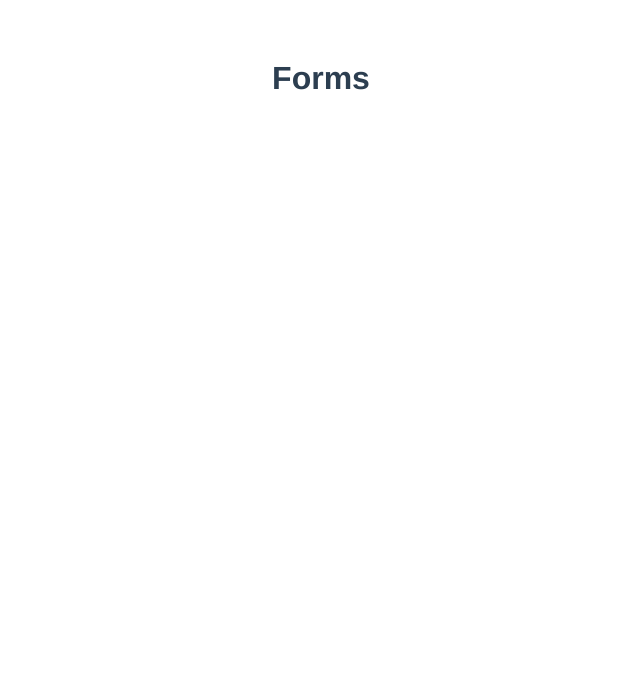
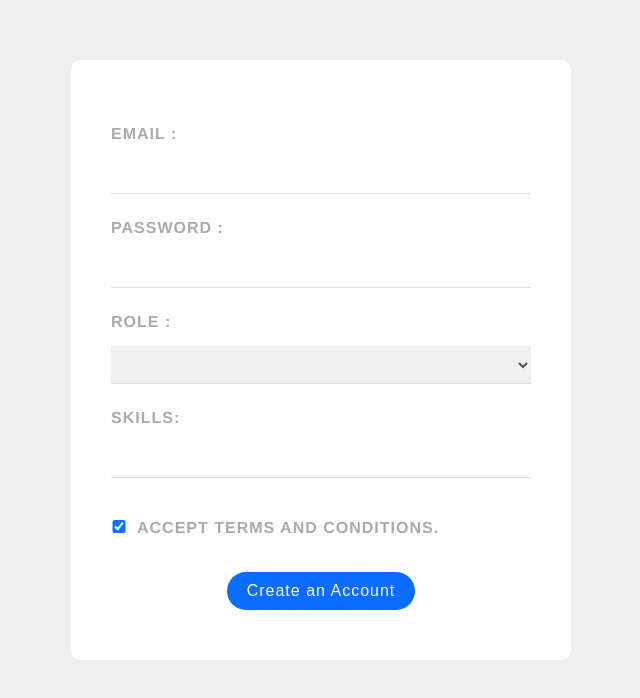
Before and after one commit to obnux/vue, a Vue app: page / in a window 1280 px wide. Shown: the top 698 px of the page, without its empty margins (319-959 px from the left). Built offline with nearby package versions, Linux system fonts and the light colour scheme.

Commit message:
add Form with validation

```diff
--- a/src/App.vue
+++ b/src/App.vue
@@ -1,15 +1,17 @@
 <template>
-  <h1>Forms</h1>
 
+  <SignupForm />
 </template>
 
 <script>
+
+import SignupForm from './components/SignupForm';
 
 
 export default {
   name: 'App',
   components: {
-
+    SignupForm
   },
   data ()
   {
@@ -31,6 +33,12 @@
   margin-top: 60px;
 }
 
+body {
+  margin: 0;
+  background-color: #eee;
+
+}
+
 button {
   background-color: #0faf87;
   color: white;
--- /dev/null
+++ b/src/components/SignupForm.vue
@@ -0,0 +1,185 @@
+<template>
+  <div>
+    <form @submit.prevent="submit" autocomplete="off">
+      <label>Email : </label>
+      <input autocomplete="chrome-off" v-model="email" type="email" name="email" id="email">
+
+
+      <label>Password : </label>
+      <input autocomplete="chrome-off" v-model="password" type="Password" name="Password" id="Password">
+      <p v-if="passwordError.length" class="error">{{this.passwordError}}</p>
+
+      <label>Role : </label>
+      <select v-model="role">
+        <option disabled value="">Please select one</option>
+        <option value="developer">Web Developer</option>
+        <option value="designer">Designer</option>
+      </select>
+
+
+      <label>Skills:</label>
+      <input type="text" v-model="tempSkill" @keyup="addToSkills">
+      <ul>
+        <li class="tag" v-for="item in skills" :key="item">
+          <span @click="deleteSkill(item)">
+            {{item}}
+          </span>
+
+        </li>
+      </ul>
+
+
+      <div class="terms">
+        <input v-model="terms" id="temrs" type="checkbox" required>
+        <label for="temrs">Accept terms and conditions.</label>
+      </div>
+
+      <div class="submit">
+        <button type="submit">Create an Account</button>
+      </div>
+    </form>
+
+  </div>
+</template>
+
+<script>
+
+export default {
+  /* setup ()
+  {
+
+
+    return {};
+  } */
+
+  data ()
+  {
+    return {
+      tempSkill: null,
+      email: null,
+      password: null,
+      role: null,
+      terms: true,
+      skills: [],
+      passwordError: ""
+    };
+  },
+  methods: {
+    addToSkills ( e )
+    {
+
+      if ( e.target.value && e.key == "Enter" )
+      {
+        if ( !this.skills.includes( this.tempSkill.toLowerCase() ) && !this.skills.includes( this.tempSkill.toUpperCase() ) )
+        {
+          this.skills.push( this.tempSkill );
+
+          this.skills.sort( function ( a, b )
+          {
+            if ( a.toLowerCase() < b.toLowerCase() ) return -1;
+            if ( a.toLowerCase() > b.toLowerCase() ) return 1;
+            return 0;
+          } );
+        }
+        this.tempSkill = '';
+      }
+    },
+    deleteSkill ( skill )
+    {
+      this.skills = this.skills.filter( ( item ) => skill.toUpperCase() !== item.toUpperCase() );
+    },
+    submit ()
+    {
+      // validate Password
+      this.passwordError = this.password.length > 5 ? "" : "Password must be at least 6 chars long !!";
+
+      console.log(this.skills);
+
+      return true;
+    }
+  },
+};
+</script>
+
+<style  scoped>
+form {
+  max-width: 420px;
+  margin: 30px auto;
+  background-color: white;
+  text-align: left;
+  padding: 40px;
+  border-radius: 10px;
+}
+
+label {
+  color: #aaa;
+  display: inline-block;
+  margin: 25px 0 15px;
+  text-transform: uppercase;
+  letter-spacing: 1px;
+  font-weight: bold;
+}
+
+input,
+select {
+  display: block;
+  padding: 10px 6px;
+  width: 100%;
+  box-sizing: border-box;
+  border: none;
+  border-bottom: 1px solid #ddd;
+  color: #555;
+}
+
+input.error {
+  border-bottom-color: #ff0062;
+}
+
+input[type="checkbox"] {
+  display: inline-block;
+  width: 16px;
+  margin: 0 10px 0 0;
+  position: relative;
+  top: 0;
+}
+
+ul {
+  padding: 0;
+}
+
+.pill,
+.tag {
+  display: inline-block;
+  margin: 20px 10px 0 0;
+  padding: 6px 12px;
+  background-color: #eee;
+  border-radius: 20px;
+  font-size: 12px;
+  letter-spacing: 1px;
+  font-weight: bold;
+  color: #777;
+  cursor: pointer;
+}
+
+button {
+  background-color: #0b6dff;
+  border: 0;
+  padding: 10px 20px;
+  margin-top: 20px;
+  color: white;
+  border-radius: 20px;
+}
+
+.submit {
+  text-align: center;
+}
+
+.error {
+  color: #ff0062;
+  margin-top: 10px;
+  font-size: 0.8em;
+  font-weight: bold;
+  font-style: italic;
+  text-decoration: wavy;
+}
+</style>
```
